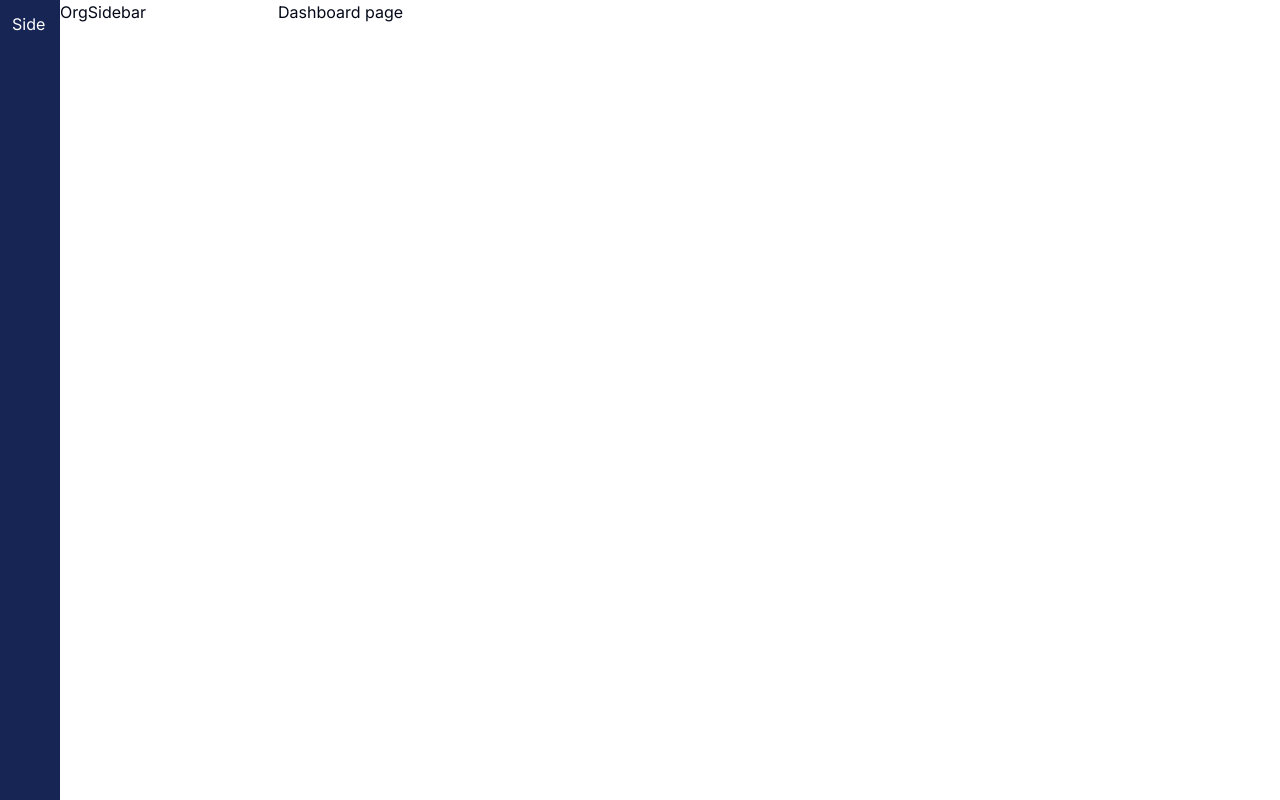
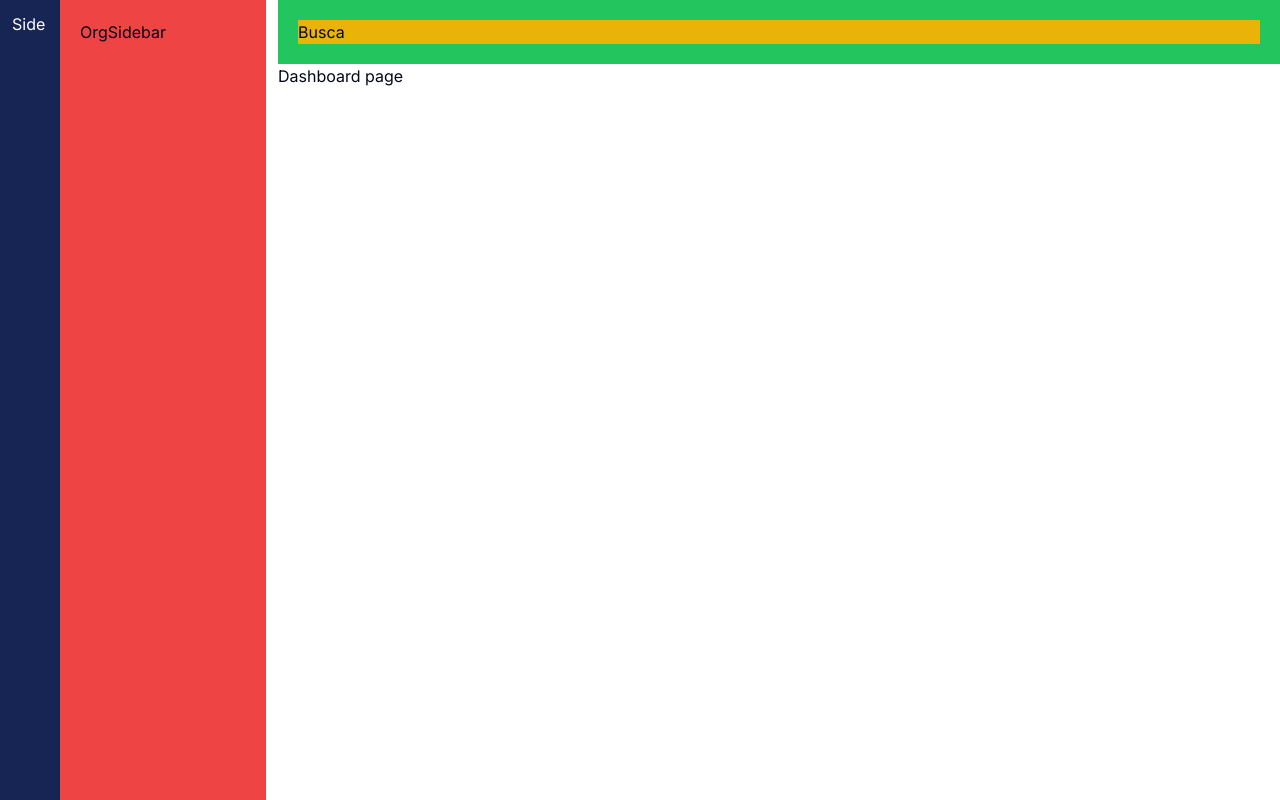
Before and after one commit to gafanhotoalexandre/visualize, a Next.js app: page / in a window 1280 px wide. Built offline with nearby package versions, Linux system fonts and the light colour scheme; no server answers.

Commit message:
estruturando layout

```diff
--- /dev/null
+++ b/app/(dashboard)/_components/Navbar.tsx
@@ -0,0 +1,15 @@
+'use client'
+
+import { UserButton } from '@clerk/nextjs'
+
+export function Navbar() {
+  return (
+    <div className="flex items-center-gap-x-4 p-5 bg-green-500">
+      <div className="hidden lg:flex lg:flex-1 bg-yellow-500">
+        {/* TODO: Busca */}
+        Busca
+      </div>
+      <UserButton />
+    </div>
+  )
+}
--- a/app/(dashboard)/_components/OrgSidebar.tsx
+++ b/app/(dashboard)/_components/OrgSidebar.tsx
@@ -2,7 +2,7 @@
 
 export function OrgSidebar() {
   return (
-    <div className="hidden lg:flex flex-col space-y-6 w-[206px]">
+    <div className="hidden lg:flex flex-col space-y-6 w-[206px] pl-5 pt-5 bg-red-500">
       OrgSidebar
     </div>
   )
--- a/app/(dashboard)/layout.tsx
+++ b/app/(dashboard)/layout.tsx
@@ -1,3 +1,4 @@
+import { Navbar } from './_components/Navbar'
 import { OrgSidebar } from './_components/OrgSidebar'
 import { Sidebar } from './_components/sidebar'
 
@@ -13,7 +14,7 @@ export default function DashboardLayout({ children }: DashboardLayoutProps) {
         <div className="flex gap-x-3 h-full">
           <OrgSidebar />
           <div className="h-full flex-1">
-            {/* Add Navbar */}
+            <Navbar />
             {children}
           </div>
         </div>
```
